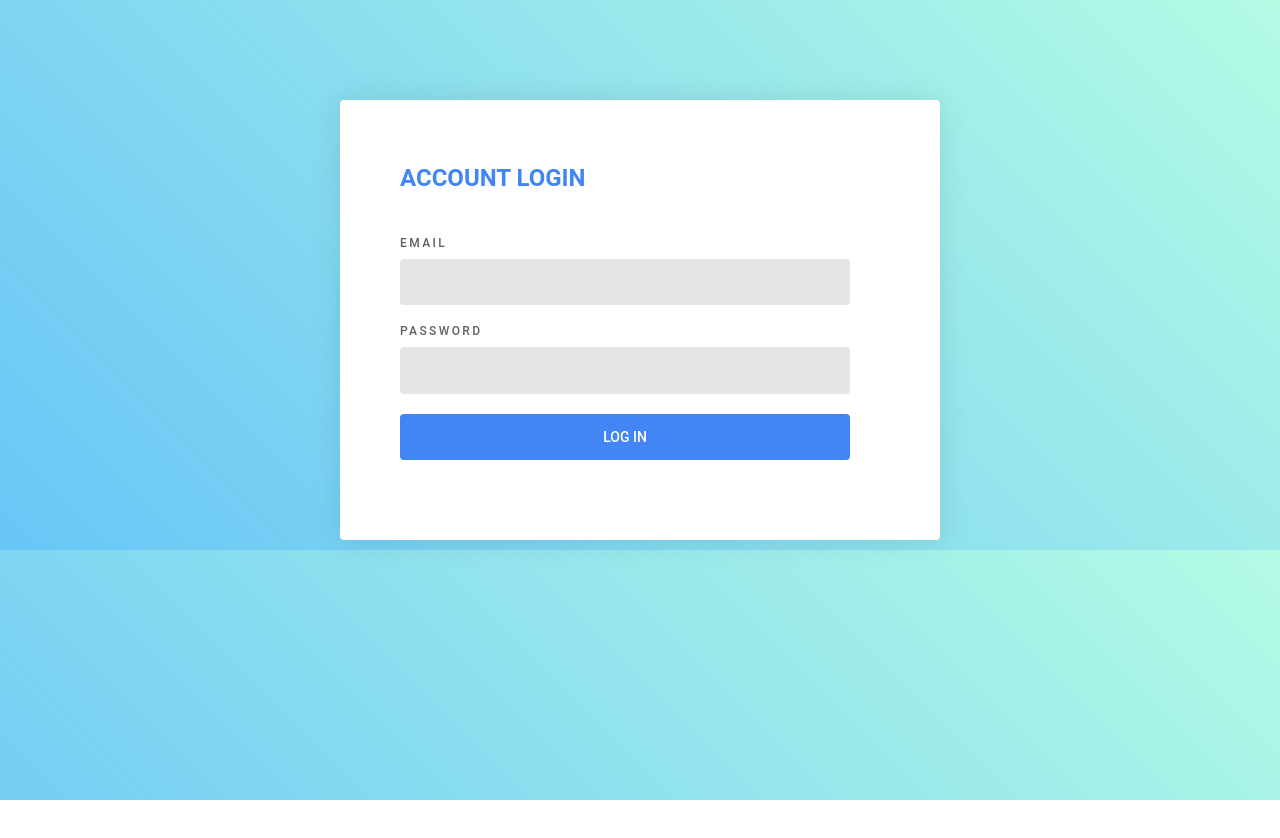
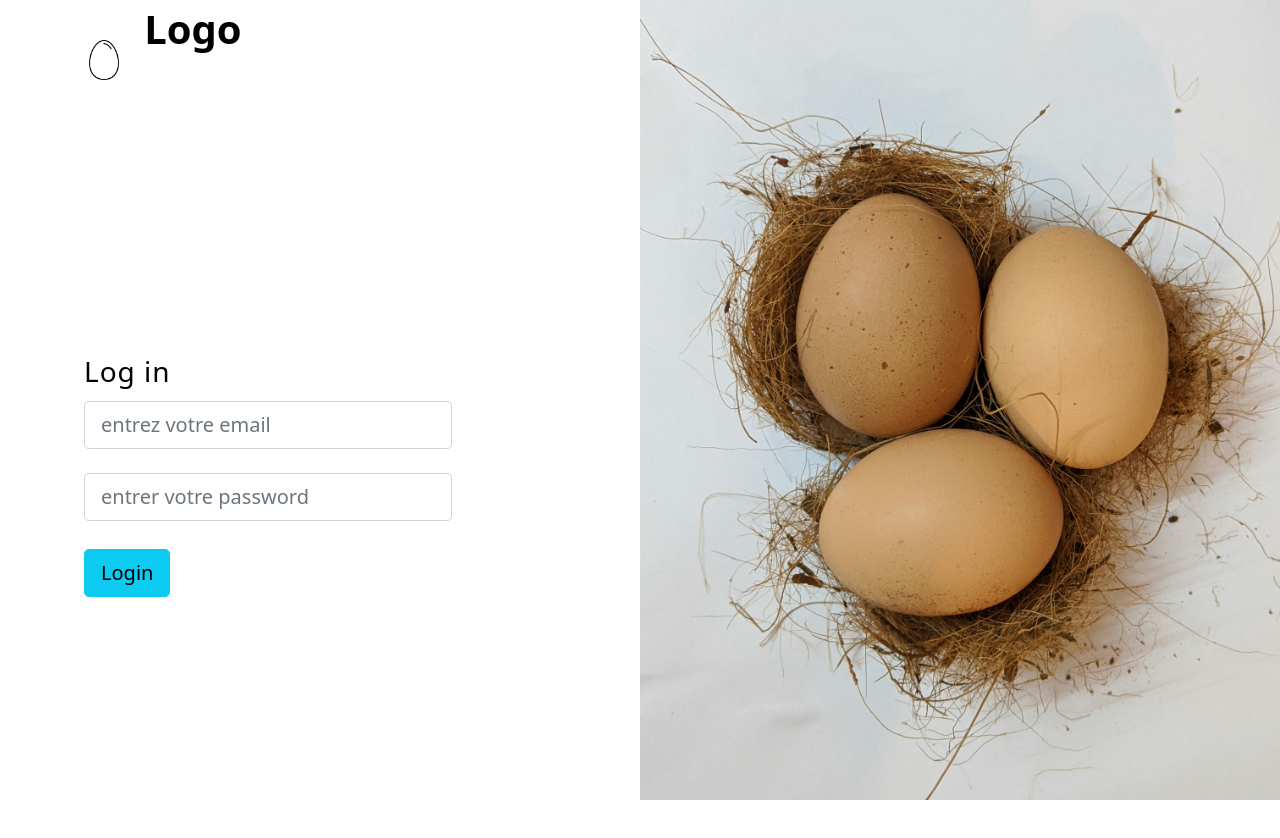
Before and after one commit to SPS-Technology/GestionFE, a React (Create React App) app: page /#/login in a window 1280 px wide. Shown: the top 838 px of the page. Before the commit the page ends 800 px from the top, so only its background shows below. Built offline with nearby package versions, Linux system fonts and the light colour scheme.

Commit message:
Fournisseurs list with the update databases

```diff
--- a/src/Login/Login.css
+++ b/src/Login/Login.css
@@ -1,254 +1,12 @@
-/* Font Family */
-body {
-    font-family: "Roboto", sans-serif;
-    font-size: 14px;
-    font-weight: 400;
-    line-height: 1.6em;
+.bg-image-vertical {
+  position: relative;
+  overflow: hidden;
+  background-repeat: no-repeat;
+  background-position: right center;
+  background-size: auto 100%;
   }
 
-  /* Colors */
-  body {
-    background: linear-gradient(45deg, rgba(66, 183, 245, 0.8) 0%, rgba(66, 245, 189, 0.4) 100%);
-    color: #606060;
-  }
-
-  .overlay {
-    position: absolute;
-    top: 0;
-    left: 0;
-    display: none;
-    background: rgba(0, 0, 0, 0.8);
-    width: 100%;
-    height: 100%;
-  }
-
-  .form {
-    z-index: 15;
-    position: relative;
-    background: #FFFFFF;
-    width: 600px;
-    border-radius: 4px;
-    box-shadow: 0 0 30px rgba(0, 0, 0, 0.1);
-    box-sizing: border-box;
-    margin: 100px auto 10px;
-    overflow: hidden;
-  }
-
-  /* Toggle */
-  .form-toggle {
-    z-index: 10;
-    position: absolute;
-    top: 60px;
-    right: 60px;
-    background: #FFFFFF;
-    width: 60px;
-    height: 60px;
-    border-radius: 100%;
-    transform-origin: center;
-    transform: translate(0, -25%) scale(0);
-    opacity: 0;
-    cursor: pointer;
-    transition: all 0.3s ease;
-  }
-
-  .form-toggle:before,
-  .form-toggle:after {
-    content: '';
-    display: block;
-    position: absolute;
-    top: 50%;
-    left: 50%;
-    width: 30px;
-    height: 4px;
-    background: #4285F4;
-    transform: translate(-50%, -50%);
-  }
-
-  .form-toggle:before {
-    transform: translate(-50%, -50%) rotate(45deg);
-  }
-
-  .form-toggle:after {
-    transform: translate(-50%, -50%) rotate(-45deg);
-  }
-
-  .form-toggle.visible {
-    transform: translate(0, -25%) scale(1);
-    opacity: 1;
-  }
-
-  .form-group {
-    display: flex;
-    flex-wrap: wrap;
-    justify-content: space-between;
-    margin: 0 0 20px;
-  }
-
-  .form-group:last-child {
-    margin: 0;
-  }
-
-  label {
-    display: block;
-    margin: 0 0 10px;
-    color: #606060;
-    font-size: 12px;
-    font-weight: 500;
-    line-height: 1;
-    text-transform: uppercase;
-    letter-spacing: .2em;
-  }
-
-  input {
-    outline: none;
-    display: block;
-    background: rgba(0, 0, 0, 0.1);
-    width: 100%;
-    border: 0;
-    border-radius: 4px;
-    box-sizing: border-box;
-    padding: 12px 20px;
-    color: #606060;
-    font-family: inherit;
-    font-size: inherit;
-    font-weight: 500;
-    line-height: inherit;
-    transition: 0.3s ease;
-  }
-
-  input:focus {
-    color: rgba(0, 0, 0, 0.8);
-  }
-
-  button {
-    outline: none;
-    background: #4285F4;
-    width: 100%;
-    border: 0;
-    border-radius: 4px;
-    padding: 12px 20px;
-    color: #FFFFFF;
-    font-family: inherit;
-    font-size: inherit;
-    font-weight: 500;
-    line-height: inherit;
-    text-transform: uppercase;
-    cursor: pointer;
-  }
-
-  .form-panel {
-    padding: 60px calc(5% + 60px) 60px 60px;
-    box-sizing: border-box;
-  }
-
-  .form-panel.one {
-    &:before {
-      @extend .overlay;
-      content: '';
-      display: block;
-      opacity: 0;
-      visibility: hidden;
-      transition: 0.3s ease;
-    }
-
-    &.hidden {
-      &:before {
-        display: block;
-        opacity: 1;
-        visibility: visible;
-      }
-    }
-  }
-
-  .form-panel.two {
-    z-index: 5;
-    position: absolute;
-    top: 0;
-    left: 95%;
-    background: #4285F4;
-    width: 100%;
-    min-height: 100%;
-    padding: 60px calc(10% + 60px) 60px 60px;
-    transition: 0.3s ease;
-    cursor: pointer;
-  }
-
-  .form-panel.two:before,
-  .form-panel.two:after {
-    content: '';
-    display: block;
-    position: absolute;
-    top: 60px;
-    left: 1.5%;
-    background: rgba(255, 255, 255, 0.2);
-    height: 30px;
-    width: 2px;
-    transition: 0.3s ease;
-  }
-
-  .form-panel.two:after {
-    left: 3%;
-  }
-
-  .form-panel.two:hover {
-    left: 93%;
-    box-shadow: 0 0 10px rgba(0, 0, 0, 0.2);
-  }
-
-  .form-panel.two:hover:before,
-  .form-panel.two:hover:after {
-    opacity: 0;
-  }
-
-  .form-panel.two.active {
-    left: 10%;
-    box-shadow: 0 0 10px rgba(0, 0, 0, 0.2);
-  }
-
-  .form-panel.two.active:before,
-  .form-panel.two.active:after {
-    opacity: 0;
-  }
-
-  .form-header {
-    margin: 0 0 40px;
-  }
-
-  .form-header h1 {
-    padding: 4px 0;
-    color: #4285F4;
-    font-size: 24px;
-    font-weight: 700;
-    text-transform: uppercase;
-  }
-
-  .form-content {}
-
-  .form-footer {}
-
-  .pen-footer {
-    display: flex;
-    flex-direction: row;
-    justify-content: space-between;
-    width: 600px;
-    margin: 20px auto 100px;
-  }
-
-  .pen-footer a {
-    color: #FFFFFF;
-    font-size: 12px;
-    text-decoration: none;
-    text-shadow: 1px 2px 0 rgba(0, 0, 0, 0.1);
-  }
-
-  .pen-footer .material-icons {
-    width: 12px;
-    margin: 0 5px;
-    vertical-align: middle;
-    font-size: 12px;
-  }
-
-  .cp-fab {
-    background: #FFFFFF !important;
-    color: #4285F4 !important;
-  }
+  @media (min-width: 1025px) {
+  .h-custom-2 {
+  height: 100%;
+  } }
--- a/src/Login/Login.jsx
+++ b/src/Login/Login.jsx
@@ -13,6 +13,18 @@ function Login() {
   const { login } = useAuth();
 
   const navigate = useNavigate();
+  const handleEmailChange = (e) => {
+    setEmail(e.target.value);
+    setEmailError(""); // Réinitialisez l'erreur email
+  };
+
+  const handlePasswordChange = (e) => {
+    setPassword(e.target.value);
+    setPasswordError(""); // Réinitialisez l'erreur password
+  };
+  const handleEror = (e) => {
+    setError(""); // Réinitialisez l'erreur
+  };
 
   const handleLogin = async (e) => {
     e.preventDefault();
@@ -62,54 +74,85 @@ function Login() {
     }
   };
 
-    const [isPanelTwoActive, setPanelTwoActive] = useState(false);
+  return (
+    <section className="vh-100">
+      <div className="container-fluid">
+        <div className="row">
+          <div className="col-sm-6 text-black">
+            <div className="px-5 ms-xl-4">
+              <img
+                src="/images/egg.png"
+                alt="Logo"
+                className="img-fluid me-3 pt-4 mt-xl-3"
+                style={{ maxWidth: "40px", height: "auto", color: "#709085" }}
+              />{" "}
+              <span className="h1 fw-bold mb-0">Logo</span>
+            </div>
 
-    const handlePanelToggle = () => {
-        setPanelTwoActive(!isPanelTwoActive);
-    };
-
-    return (
-        <div className={`form ${isPanelTwoActive ? 'panel-two active' : ''}`}>
-            <div className="form-toggle" onClick={handlePanelToggle}></div>
-            <div className="form-panel one">
-                <div className="form-header">
-                    <h1>Account Login</h1>
-                </div>
-                <div className="form-content">
-                    <form onSubmit={handleLogin}>
-                        <div className="form-group">
-                            <label htmlFor="email">Email</label>
+            <div className="d-flex align-items-center h-custom-2 px-5 ms-xl-4 mt-2 pt-4 pt-xl-0 mt-xl-n4">
+              <form style={{ width: "23rem" }} onSubmit={handleLogin}>
+                <h3
+                  className="fw-normal mb-1 pb-2"
+                  style={{ letterSpacing: "1px" }}
+                >
+                  Log in
+                </h3>
+                <div className="form-outline mb-4">
                   <input
                     type="email"
-                                id="email"
                     name="email"
-                                required
                     value={email}
-                                onChange={(e) => setEmail(e.target.value)}
+                    onChange={handleEmailChange}
+                    id="form2Example18"
+                    className="form-control form-control-lg"
+                    placeholder="entrez votre email"
                   />
-                            <span className="error">{emailError}</span>
+
+                  <span style={{ color: "red" }} className="error">
+                    {emailError}
+                  </span>
                 </div>
-                        <div className="form-group">
-                            <label htmlFor="password">Password</label>
+
+                <div className="form-outline mb-4">
                   <input
                     type="password"
-                                id="password"
                     name="password"
-                                required
                     value={password}
-                                onChange={(e) => setPassword(e.target.value)}
+                    onChange={handlePasswordChange}
+                    id="form2Example28"
+                    className="form-control form-control-lg"
+                    placeholder="entrer votre password"
                   />
-                            <span className="error">{passwordError}</span>
+                  <span style={{ color: "red" }} className="error">
+                    {passwordError}
+                  </span>
                 </div>
 
-                        <div className="form-group">
-                            <button type="submit">Log In</button>
+                <div className="pt-1 mb-4">
+                  <button
+                    className="btn btn-info btn-lg btn-block"
+                    type="submit"
+                  >
+                    Login
+                  </button>
+                  <span style={{ color: "red" }}    onChange={handleEror} className="error">
+                    {error}
+                  </span>
                 </div>
-                        <span className="error">{error}</span>
               </form>
             </div>
           </div>
+          <div className="col-sm-6 px-0 d-none d-sm-block">
+            <img
+              src="/images/bayd.jpg"
+              alt="Login image"
+              className="w-100 vh-100 img-fluid"
+              style={{ objectFit: "cover", objectPosition: "left" }}
+            />
           </div>
+        </div>
+      </div>
+    </section>
   );
 }
 
```
Also changed, not shown: src/Fournisseur/FournisseurList.jsx (+90 -47 lines), public/images/bayd.jpg (added), public/images/egg.png (added). Lines whose indentation alone changed are shown as unchanged.
